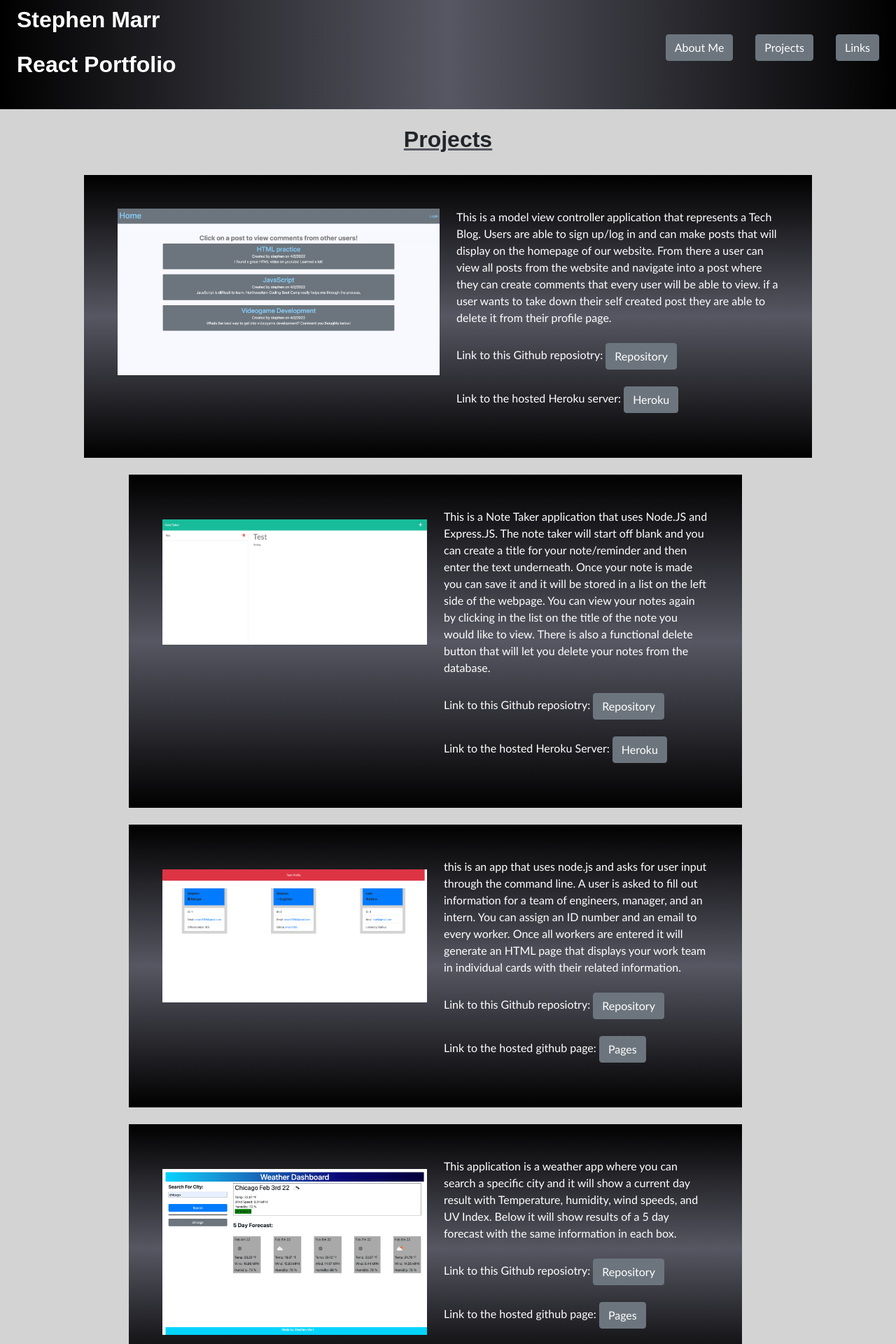
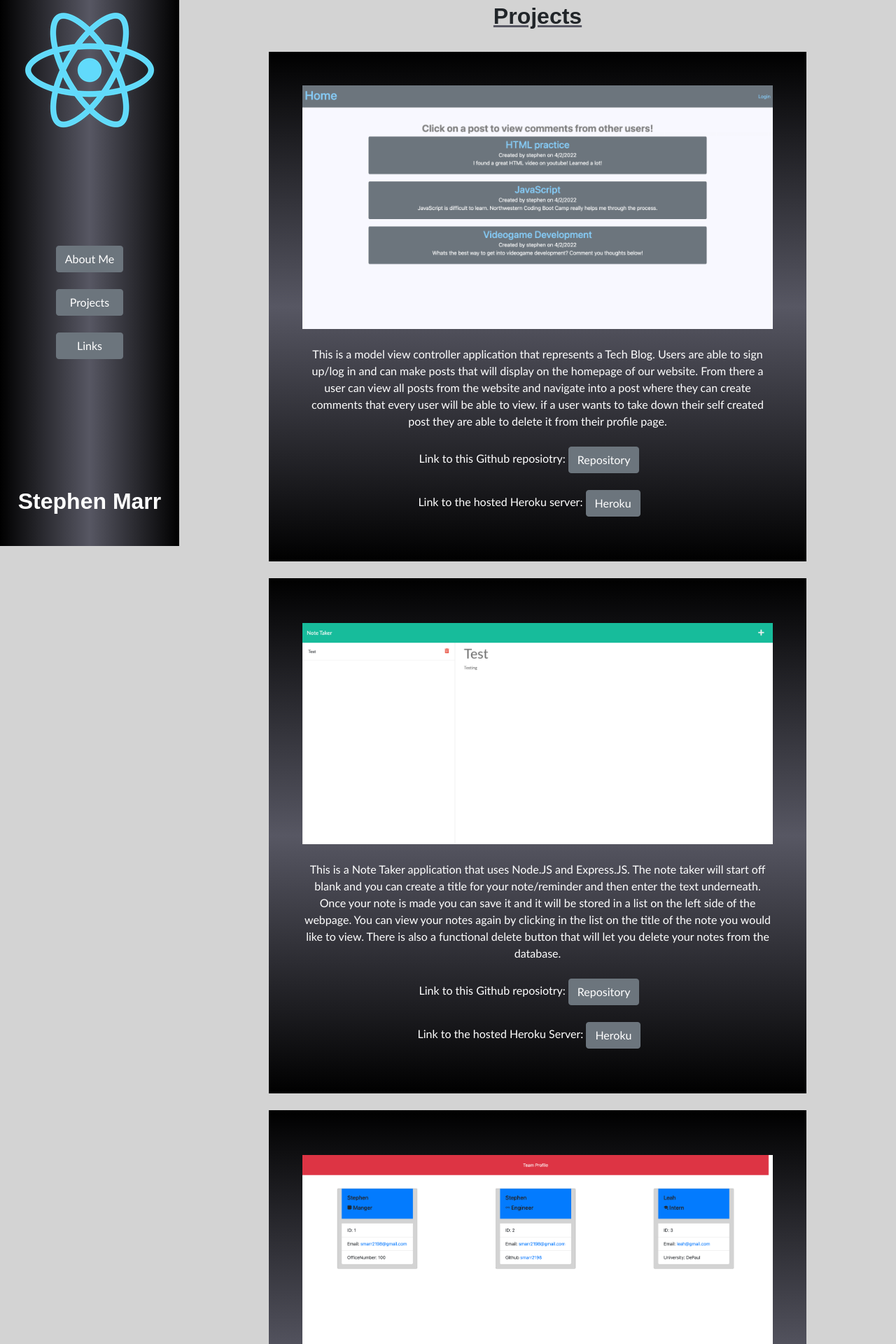
Before and after one commit to smarr2198/react-portfolio, a React (Create React App) app: page /projects in a window 1280 px wide. Shown: the part 20-1940 px from the top of the page at 70% size. Built offline with nearby package versions, Linux system fonts and the light colour scheme.

Commit message:
fixing issues

```diff
--- a/src/assets/main.css
+++ b/src/assets/main.css
@@ -9,10 +9,22 @@ body {
   font-family: "Trebuchet MS", "Lucida Sans Unicode", "Lucida Grande",
     "Lucida Sans", Arial, sans-serif;
   background-color: lightgray;
+  /* position: absolute;
+  top: 0;
+  right: 0;
+  width: 85%;
+  height: 100%; */
 }
 a {
   text-decoration: none;
   color: white;
+}
+nav {
+  /* position: fixed;
+  top: 0;
+  left: 0;
+  width: 20%;
+  height: 100%; */
 }
 
 a:hover {
@@ -50,7 +62,7 @@ a:hover {
   border-color: darkgrey;
 }
 
-* {
+/* * {
   -webkit-box-sizing: content-box;
   -moz-box-sizing: content-box;
   box-sizing: content-box;
@@ -60,7 +72,7 @@ a:hover {
   -webkit-box-sizing: content-box;
   -moz-box-sizing: content-box;
   box-sizing: content-box;
-}
+} */
 
 .d-f {
   display: flex;
@@ -88,6 +100,14 @@ a:hover {
 }
 .jc-s {
   justify-content: start;
+}
+
+.jc-c {
+  justify-content: center;
+}
+
+.jc-a {
+  justify-content: space-around;
 }
 
 .c-white {
@@ -143,7 +163,7 @@ a:hover {
   margin: 0;
 }
 .mr {
-  margin-right: 2rem;
+  margin-right: 1.5rem;
 }
 
 .ml {
@@ -213,6 +233,9 @@ a:hover {
   .d-f\@lrg {
     display: flex;
   }
+  .fx-c\@lrg {
+    flex-direction: column;
+  }
   .fg-1\@lrg {
     flex-grow: 1;
   }
@@ -228,6 +251,20 @@ a:hover {
   .proj-w\@lrg {
     width: 75%;
   }
+  .sideBody\@lrg {
+    position: absolute;
+    top: 0;
+    right: 0;
+    width: 80%;
+    height: 100%;
+  }
+  .sideNav\@lrg {
+    position: fixed;
+    top: 0;
+    left: 0;
+    width: 20%;
+    height: 100%;
+  }
 }
 
 @media (max-width: 768px) {
@@ -238,4 +275,8 @@ a:hover {
     align-items: center;
     padding-bottom: 1rem;
   }
+  .picSize\@min {
+    width: 30%;
+    height: 30%;
+  }
 }
--- a/src/components/Body.js
+++ b/src/components/Body.js
@@ -4,10 +4,10 @@ import mvcImage from "../assets/images/MVCscreenshot.png";
 function Body(props) {
   return (
     <>
-      <body class="d-f fxd-c h-100vh mw-60">
-        <main class="d-f@lrg g fg-1 p">
-          <div class="fg-4@lrg g">
-            <h2 class="ta-c ff-fantasy fw-700 td-u fz-2">About Me</h2>
+      <body class="d-f fxd-c h-100vh sideBody@lrg pl">
+        <main class="d-f@lrg ai-c mr fg-1 ">
+          <div class="fg-4@lrg">
+            <h2 class="ta-c ff-fantasy fw-700 mt td-u fz-2">About Me</h2>
 
             <section class="bgc-gr2 d-f@lrg p+">
               <div class="fx-1">
@@ -44,15 +44,14 @@ function Body(props) {
               Featured Project
             </h2>
             <section class="bgc-gr2 mt d-f@lrg p+">
-              <div class="fx-1">
+              <div class="fx-1 c-white ta-c">
                 <img
                   class="w-100 ai-c@min"
                   src={mvcImage}
                   alt="Screenshot of my JS project that is on github"
                 ></img>
-              </div>
-              <div class="fx-1 pl c-white">
-                <p>
+
+                <p class="mt">
                   This is a model view controller application that represents a
                   Tech Blog. Users are able to sign up/log in and can make posts
                   that will display on the homepage of our website. From there a
@@ -89,7 +88,7 @@ function Body(props) {
                 <a href="/projects">
                   <button
                     type="button"
-                    class="btn btn-secondary w-100 hover"
+                    class="btn btn-secondary w-100 mt hover"
                     id="moreProjects"
                   >
                     More Projects
--- a/src/components/Header.js
+++ b/src/components/Header.js
@@ -1,47 +1,54 @@
+import reactLogo from "../assets/images/reactLogo.png";
+
 function Header(props) {
   return (
     <>
       <header>
-        <nav class="ai-c bgc-gr1 d-f@lrg jc-sb p">
+        <nav class="ai-c bgc-gr1 d-f@lrg fx-c@lrg jc-sb ta-c p sideNav@lrg">
           <div class="ff-fantasy fw-700 fz-2 c-white jc-s">
-            <p>Stephen Marr</p>
-            <p>React Portfolio</p>
+            <img
+              class="picSize@min ai-c@min"
+              src={reactLogo}
+              alt="me in Paris"
+            />
           </div>
-          {/* <div class="ff-fantasy fw-700 fz-2 c-white">React Portfolio</div> */}
-          {/* <div class="c-white fw-700 fz-1 mr">
-            <a href="/" class="mr">
-              About Me
-            </a>
-            <a href="/projects">Projects</a>
-          </div> */}
           <div>
             <a href="/">
               <button
                 type="button"
-                class="btn btn-secondary hover mr "
+                class="btn btn-secondary hover w-100 "
                 id="moreProjects"
               >
                 About Me
               </button>
             </a>
+            <br />
+            <br />
+
             <a href="/projects">
               <button
                 type="button"
-                class="btn btn-secondary hover mr "
+                class="btn btn-secondary hover w-100"
                 id="moreProjects"
               >
                 Projects
               </button>
             </a>
+            <br />
+            <br />
+
             <a href="/Links">
               <button
                 type="button"
-                class="btn btn-secondary hover"
+                class="btn btn-secondary hover w-100"
                 id="moreProjects"
               >
                 Links
               </button>
             </a>
+          </div>
+          <div class="ff-fantasy fw-700 mt fz-2 c-white jc-s">
+            <p>Stephen Marr</p>
           </div>
         </nav>
       </header>
--- a/src/components/Links.js
+++ b/src/components/Links.js
@@ -3,7 +3,7 @@ import linksImg from "../assets/images/links.jpeg";
 function Links(props) {
   return (
     <>
-      <body class="d-f fxd-c h-100vh mw-60">
+      <body class="sideBody@lrg d-f fxd-c h-100vh">
         <main class="d-f@lrg g fg-1 p">
           <div class="fg-4@lrg g">
             <h2 class="ta-c ff-fantasy fw-700 td-u fz-2">Links</h2>
--- a/src/components/Projects.js
+++ b/src/components/Projects.js
@@ -6,18 +6,16 @@ import weatherAppPic from "../assets/images/weatherAppPic.png";
 function Projects(props) {
   return (
     <>
-      <body class="bgc-lightgray d-f fxd-c h-100vh mw-60">
+      <body class="bgc-lightgray d-f sideBody@lrg fxd-c ai-c ta-c h-100vh">
         <h2 class="ta-c ff-fantasy fw-700 td-u mt fz-2">Projects</h2>
-        <section class="bgc-gr2 mt d-f@lrg p+">
-          <div class="fx-1">
+        <section class="bgc-gr2 mt d-f@lrg proj-w@lrg p+">
+          <div class="fx-1 c-white">
             <img
               class="w-100 ai-c@min"
               src={mvcImage}
               alt="Screenshot of my JS project that is on github"
-            ></img>
-          </div>
-          <div class="fx-1 pl c-white">
-            <p>
+            />
+            <p class="mt">
               This is a model view controller application that represents a Tech
               Blog. Users are able to sign up/log in and can make posts that
               will display on the homepage of our website. From there a user can
@@ -52,16 +50,14 @@ function Projects(props) {
             </p>
           </div>
         </section>
-        <section class="bgc-gr2 mt d-f@lrg proj-w@lrg ml-proj@lrg p+">
-          <div class="fx-1">
+        <section class="bgc-gr2 mt d-f@lrg proj-w@lrg p+">
+          <div class="fx-1 c-white">
             <img
               class="w-100 ai-c@min p-t-s"
               src={noteTaker}
               alt="A Folder filled with papers"
             />
-          </div>
-          <div class="fx-1 pl c-white">
-            <p>
+            <p class="mt">
               This is a Note Taker application that uses Node.JS and Express.JS.
               The note taker will start off blank and you can create a title for
               your note/reminder and then enter the text underneath. Once your
@@ -98,16 +94,14 @@ function Projects(props) {
           </div>
         </section>
 
-        <section class="bgc-gr2 mt d-f@lrg proj-w@lrg ml-proj@lrg p+">
-          <div class="fx-1">
+        <section class="bgc-gr2 mt d-f@lrg proj-w@lrg p+">
+          <div class="fx-1 c-white">
             <img
               class="w-100 ai-c@min p-t-s"
               src={TeamProfileGenerator}
               alt="A Folder filled with papers"
             />
-          </div>
-          <div class="fx-1 pl c-white">
-            <p>
+            <p class="mt">
               this is an app that uses node.js and asks for user input through
               the command line. A user is asked to fill out information for a
               team of engineers, manager, and an intern. You can assign an ID
@@ -142,16 +136,14 @@ function Projects(props) {
           </div>
         </section>
 
-        <section class="bgc-gr2 mt d-f@lrg proj-w@lrg ml-proj@lrg p+">
-          <div class="fx-1">
+        <section class="bgc-gr2 mt d-f@lrg proj-w@lrg p+">
+          <div class="fx-1 c-white">
             <img
               class="w-100 ai-c@min p-t-s"
               src={weatherAppPic}
               alt="A Folder filled with papers"
             />
-          </div>
-          <div class="fx-1 pl c-white">
-            <p>
+            <p class="mt">
               This application is a weather app where you can search a specific
               city and it will show a current day result with Temperature,
               humidity, wind speeds, and UV Index. Below it will show results of
@@ -183,8 +175,8 @@ function Projects(props) {
             </p>
           </div>
         </section>
-        <section class="bgc-gr2 mt d-f@lrg proj-w@lrg ml-proj@lrg p+ ta-c">
-          <div class="fx-1 pl c-white">
+        <section class="bgc-gr2 mt d-f@lrg proj-w@lrg p+ ta-c">
+          <div class="fx-1 c-white">
             <h3>
               Check out all my projects on JavaScript, Express.js, Node.js, SQL,
               MongoDB, React, and more.
--- a/src/pages/LinksPage.js
+++ b/src/pages/LinksPage.js
@@ -1,11 +1,13 @@
 import Header from "../components/Header";
 import Links from "../components/Links";
+import Footer from "../components/Footer";
 
 function LinksPage(props) {
   return (
     <>
       <Header></Header>
       <Links></Links>
+      <Footer></Footer>
     </>
   );
 }
```
Also changed, not shown: src/assets/images/reactLogo.png (added).
